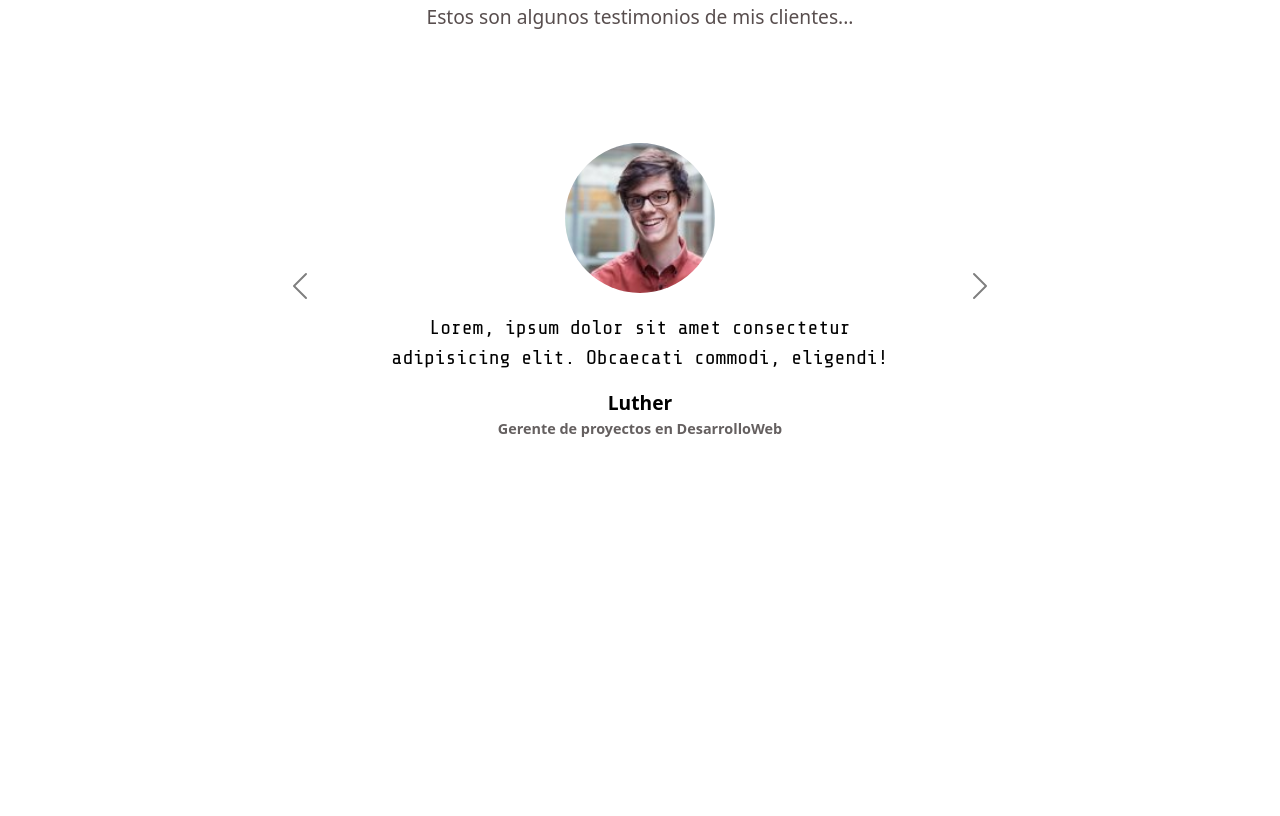
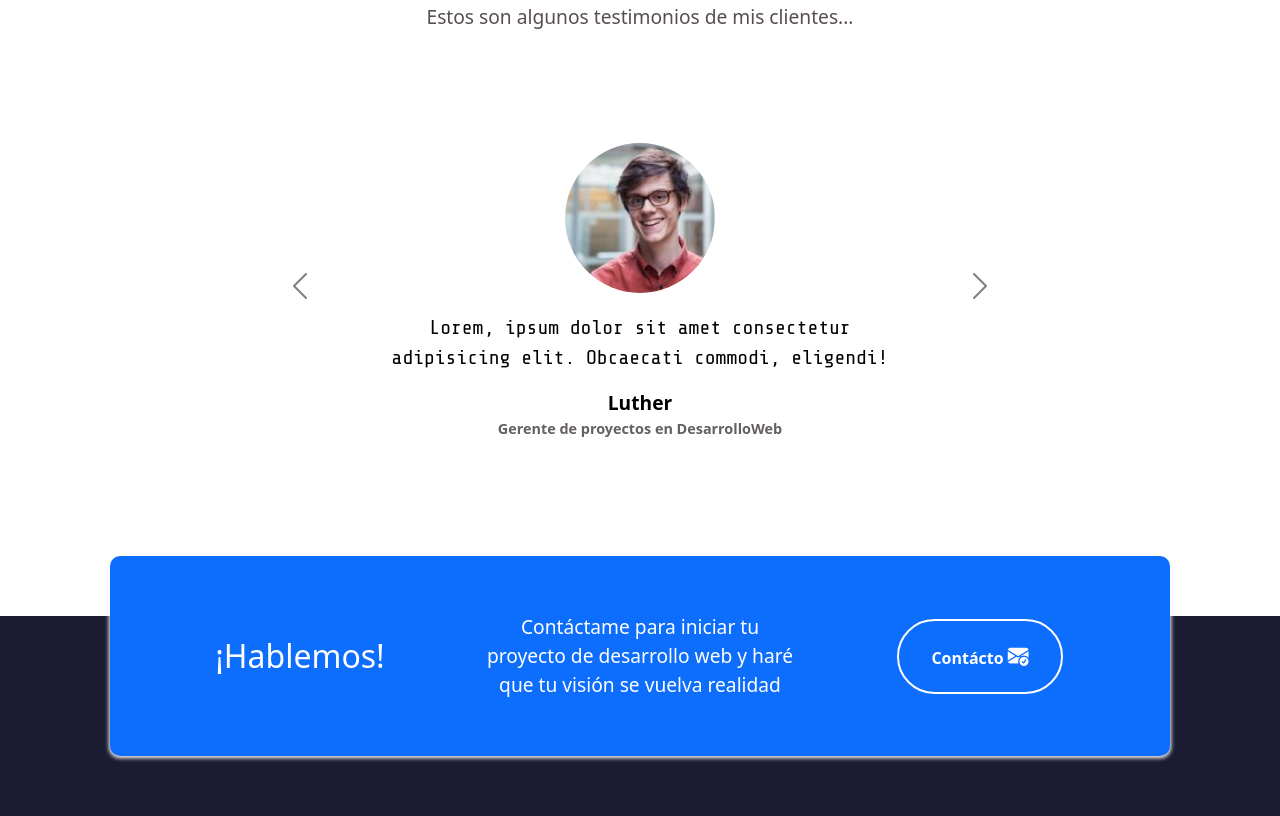
Before and after one commit to Jonatandb/Bootstrap5_Portfolio, a plain HTML site: page index.html in a window 1280 px wide. Shown: the part 3542-4358 px from the top of the page. Before the commit the page ends 4158 px from the top, so only its background shows below. Drawn offline with nearby package versions, Linux system fonts and the light colour scheme; a web font is replaced by a local one.

Commit message:
Sección Contácto

```diff
--- a/index.html
+++ b/index.html
@@ -465,6 +465,30 @@
         </button>
       </div>
     </section>
+
+    <!-- Contácto -->
+    <section class="contacto seccion-oscura">
+      <div class="container">
+        <div class="container text-center d-flex justify-content-evenly rectangulo">
+          <div class="row">
+            <div class="col-12 col-md-4 seccion-titulo">
+              ¡Hablemos!
+            </div>
+            <div class="col-12 col-md-4 descripcion">
+              Contáctame para iniciar tu proyecto de desarrollo web y haré que tu visión se vuelva realidad
+            </div>
+            <div class="col-12 col-md-4">
+              <a href="mailto:jonatandb@gmail.com">
+                <button type="button">
+                  Contácto
+                  <i class="bi bi-envelope-check-fill"></i>
+                </button>
+              </a>
+            </div>
+          </div>
+        </div>
+      </div>
+    </section>
     <script
       src="https://cdn.jsdelivr.net/npm/bootstrap@5.3.2/dist/js/bootstrap.bundle.min.js"
       integrity="sha384-C6RzsynM9kWDrMNeT87bh95OGNyZPhcTNXj1NW7RuBCsyN/o0jlpcV8Qyq46cDfL"
--- a/styles.css
+++ b/styles.css
@@ -191,12 +191,13 @@ h1 {
 
 .overlay .iconos-contenedor {
   display: flex;
+  justify-content: center;
 }
 
 .overlay i {
   color: black;
   font-size: 60px;
-  margin: 10px
+  margin: 10px;
 }
 
 
@@ -257,15 +258,64 @@ h1 {
 }
 
 .testimonio-info .cliente {
-font-size: 1.2rem;
+  font-size: 1.2rem;
 }
 
 .testimonio-info .cargo {
-font-size: 0.9rem;
-color: #656060;
+  font-size: 0.9rem;
+  color: #656060;
 }
 
+/* Contácto */
+.contacto .container {
+  max-width: 1100px;
+  min-height: 200px;
+  padding: 20px;
+}
 
+.contacto .rectangulo {
+  margin-top: -5rem;
+  background-color: rgb(13, 110, 253);
+  border-radius: 10px;
+  box-shadow: 0px 1px 4px 1px white;
+}
+
+.contacto .row {
+  width: 100%;
+  display: flex;
+  align-items: center;
+}
+
+.contacto .descripcion {
+  color: white;
+  font-size: 1.2rem;
+}
+
+.contacto button {
+  color: white;
+  font-weight: bold;
+  background-color: transparent;
+  border: 2px solid white;
+  padding: 1.25em 2em;
+  margin: 10px;
+  border-radius: 100px;
+  transition: all 0.2s ease-in-out;
+}
+
+.contacto button:hover {
+  background-color: white;
+  color: black;
+}
+
+.contacto button:hover i {
+  color: black;
+}
+
+.contacto button i {
+  color: white;
+  font-size: 1.3rem;
+  transition: all 0.2s ease-in-out;
+}
 
 /* Adaptable (Responsivo) */
 
```
